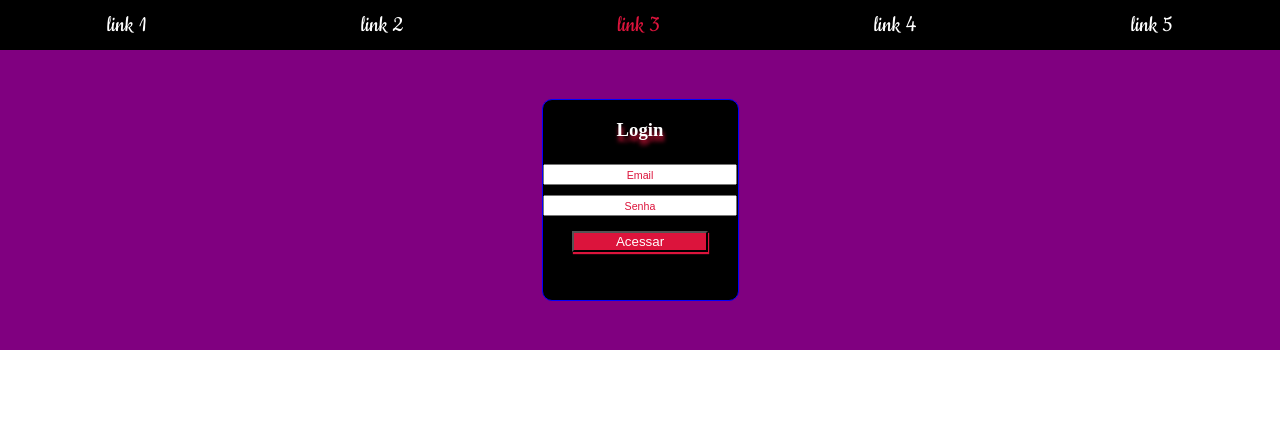
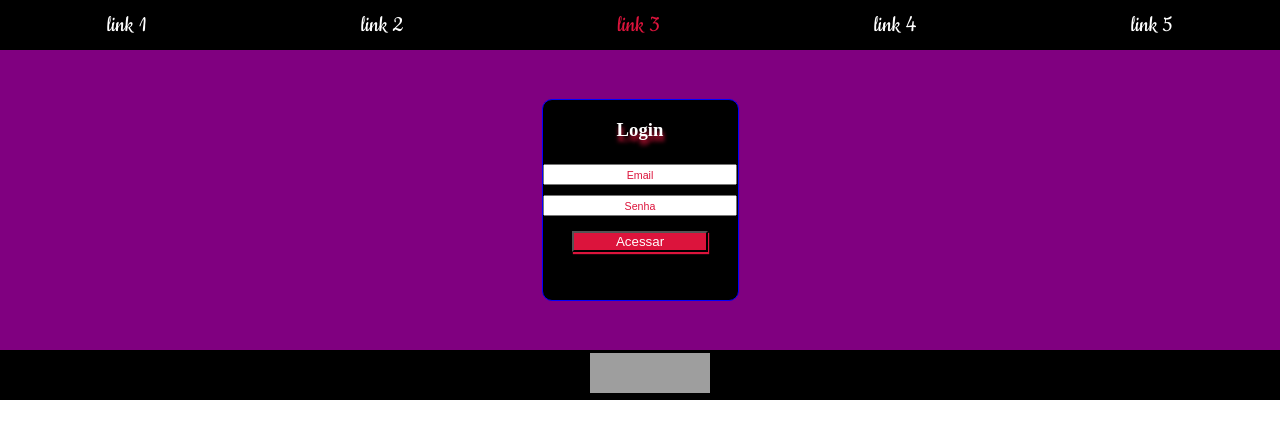
Before and after one commit to jubrito/Aula-02-Introducao-a-grid, a plain HTML site: page index.html in a window 1280 px wide. Drawn offline with Linux system fonts and the light colour scheme; grey boxes are pictures that could not be loaded.

Commit message:
Colocar redes sociais no footer

```diff
--- a/index.html
+++ b/index.html
@@ -24,5 +24,17 @@
             <input placeholder="" type="submit" name ="enviar" id="" value="Acessar">
         </div>
     </section>
+
+    <footer>
+        <div> <!--target blank abre uma nova aba -->
+            <a href="http://facebook.com" target="_blank"><img src="http://www.logospng.com/images/164/infolaquinttaes-164691.png"></a>
+            <a href="http://facebook.com" target="_blank"><img src="https://cdn3.iconfinder.com/data/icons/2018-social-media-black-and-white-logos/1000/2018_social_media_popular_app_logo_instagram-512.png"></a>
+            <a href="http://facebook.com" target="_blank"><img src="http://www.inpi.gov.br/template/img/twitter-bird-dark-bgs.png/@@images/f2c9f86c-d248-4d2d-8369-45f72200f40d.png"></a>
+
+
+
+
+        </div>
+    </footer>
 </body>
 </html>
--- a/style.css
+++ b/style.css
@@ -83,3 +83,37 @@ input::placeholder:hover {
     color:white;
     font-size:8pt;
 }
+
+/*----------------DEMONSTRAÇÃO: ID > CLASSE > ELEMENTO---------------
+footer input, button, p{
+    color: blue;
+}
+footer button{background-color:blue} //elemento
+footer .botao{background-color:red} //classe
+footer #botaozao{background-color:yellow} //id
+
+No HTML:<button class='botao'>Botao 1</button>
+        <button class='botao' id="botaozao">Botao 2</button> <------ ficou vermelho
+        <p>blablabla</p>
+*/
+
+footer {
+    width:100vw;
+    height: 50px;
+    background-color: black;
+    display: flex;
+    justify-content: center;
+    align-items: center;
+
+}
+
+footer div {
+    width: 100px;
+    display: flex;
+    justify-content: space-around;
+}
+
+footer div img {
+    width: 40px;
+    height: 40px;
+}
```
